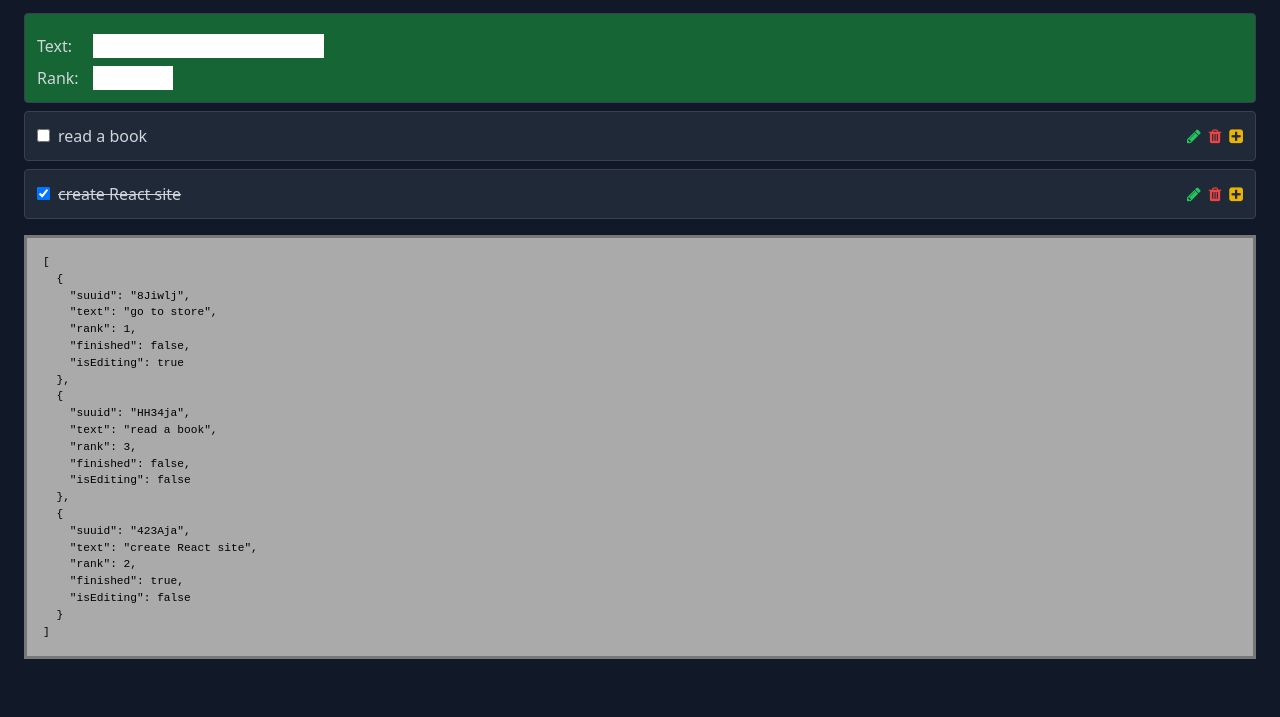
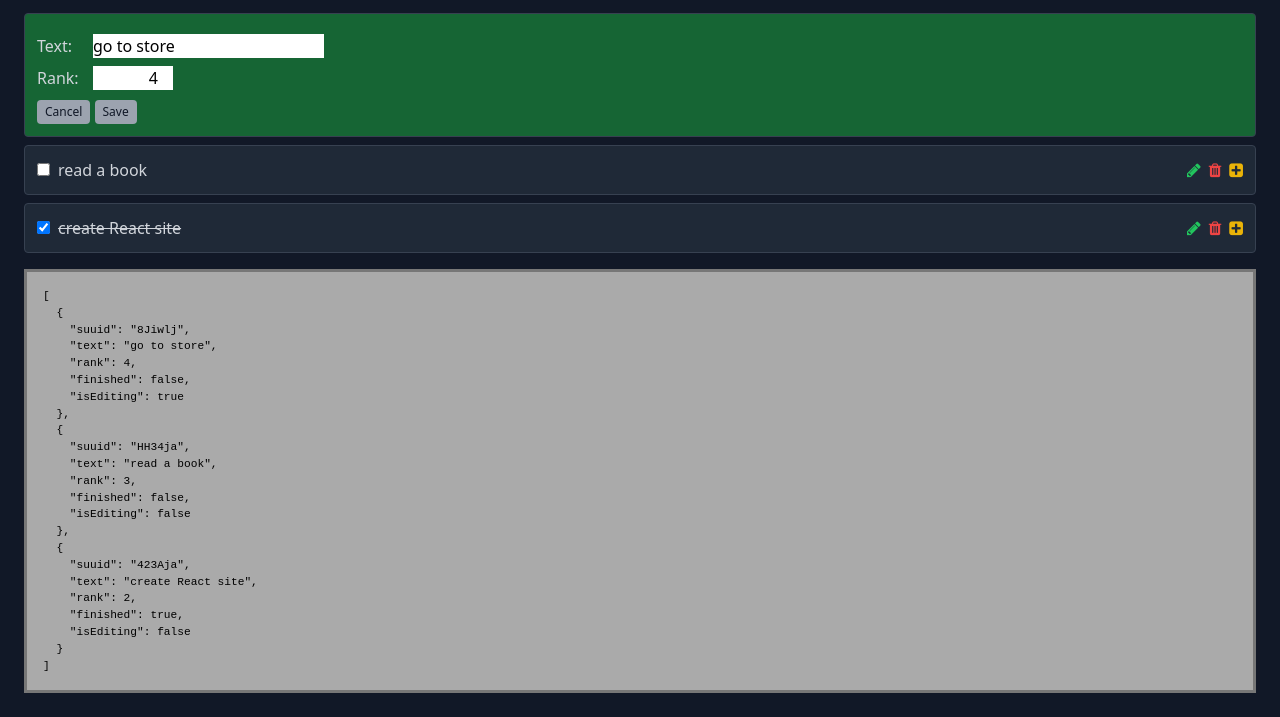
Before and after one commit to edwardtanguay/et771-vite-jsdom-ts-todo-app, a website built with Vite: page index.html in a window 1280 px wide. Shown: the part 83-800 px from the top of the page. Built offline with nearby package versions, Linux system fonts and the light colour scheme.

Commit message:
buttons styled

```diff
--- a/src/components/Todo.ts
+++ b/src/components/Todo.ts
@@ -78,11 +78,15 @@ ${!todo.isEditing
 		<form>
 			<div class="flex gap-2 mt-2">
 				<label class="w-[3rem]" for="text">Text:</label>
-				<input type="text" id="text">
+				<input type="text" value="${todo.text}" id="text">
 			</div>
 			<div class="flex gap-2 mt-2">
 				<label class="w-[3rem]" for="rank">Rank:</label>
-				<input class="w-[5rem] text-right" type="number" id="rank">
+				<input class="w-[5rem] text-right" value="${todo.rank}" type="number" id="rank">
+			</div>
+			<div class="pt-2">
+				<button class="formButton" type="button">Cancel</button>
+				<button class="formButton" type="button">Save</button>
 			</div>
 		</form>
 		</div>
--- a/src/data.ts
+++ b/src/data.ts
@@ -2,7 +2,7 @@ export const todos = [
 	{
 		suuid: "8Jiwlj",
 		text: "go to store",
-		rank: 1,
+		rank: 4,
 		finished: false,
 		isEditing: true
 	},
--- a/src/style.css
+++ b/src/style.css
@@ -1,6 +1,12 @@
 @tailwind base;
 @tailwind components;
 @tailwind utilities;
+
+@layer base {
+	button.formButton {
+		@apply bg-gray-400 hover:bg-gray-300 text-gray-900 text-xs px-2 py-1 rounded;
+	}
+}
 
 .debuggingArea {
 	background-color: #aaa;
```
